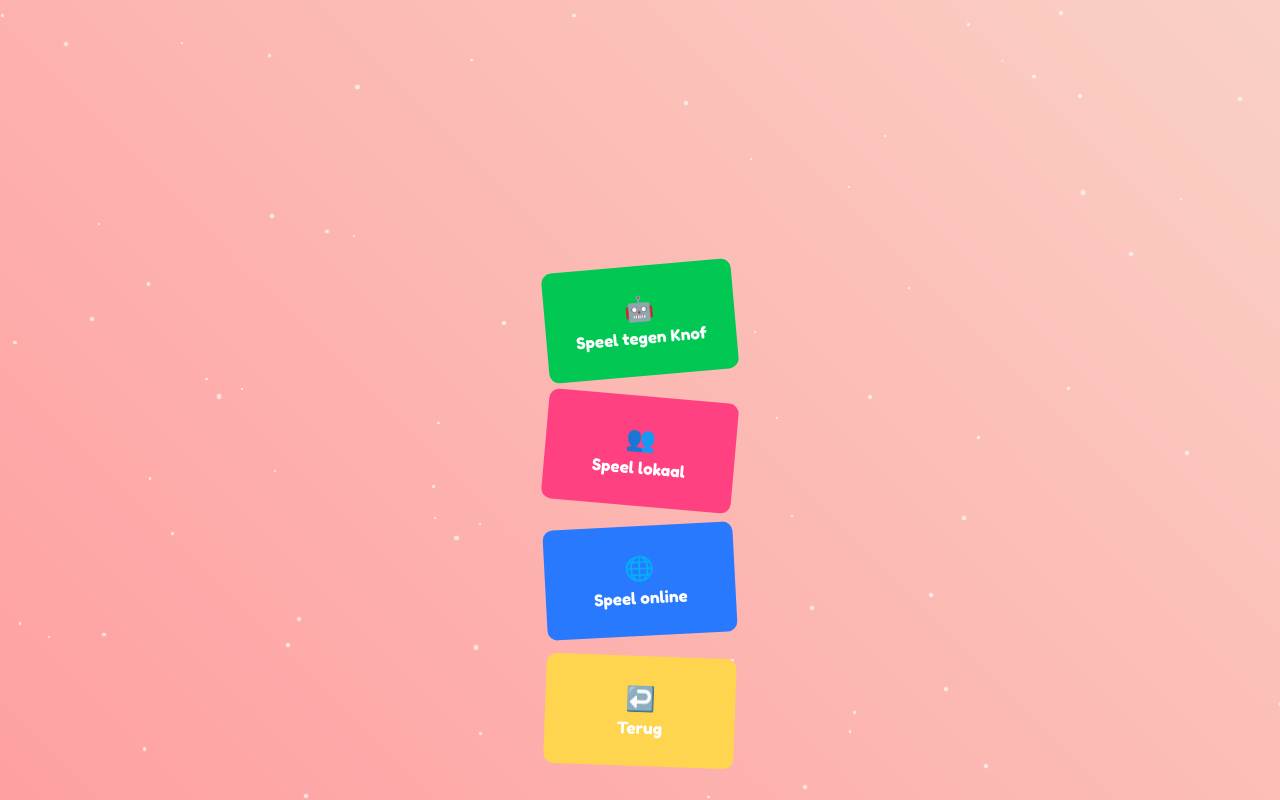
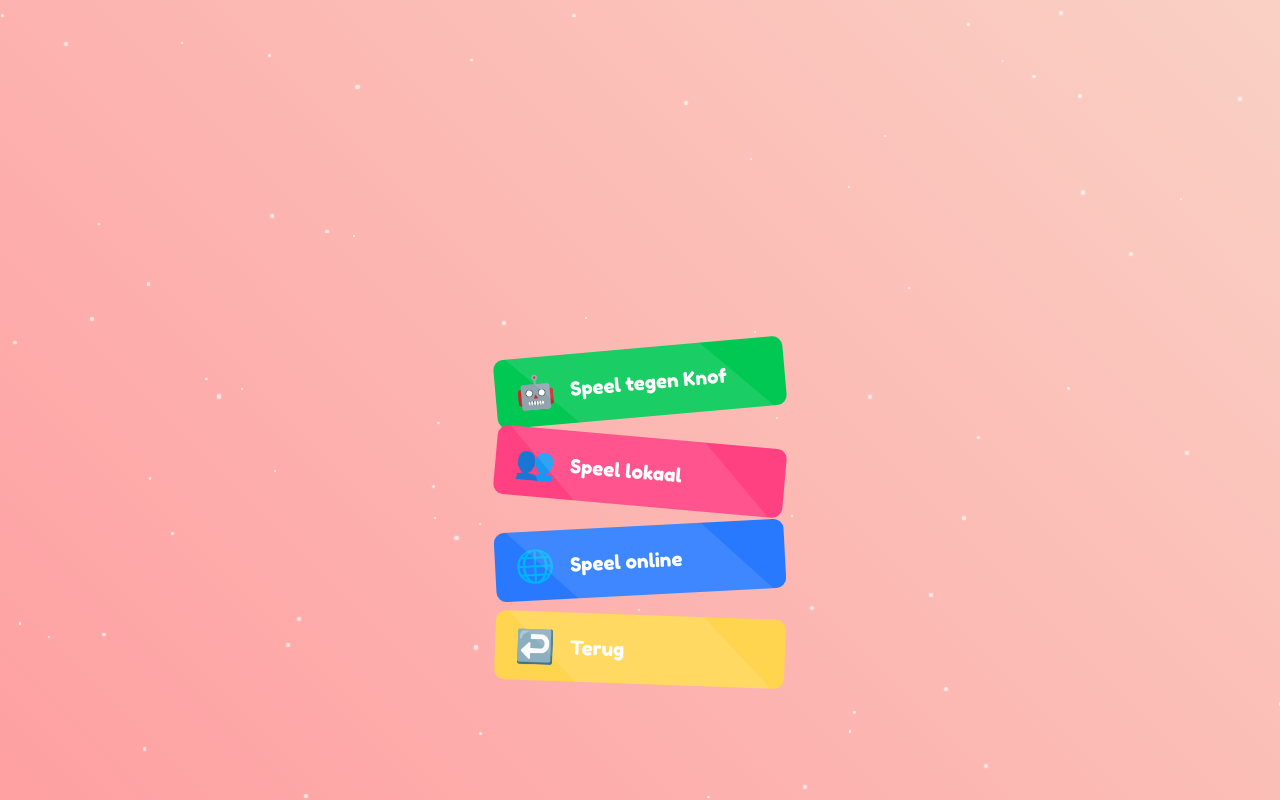
Before and after one commit to campique/rheezerbelten-webapp, a React (Create React App) app: page /games/connect-four in a window 1280 px wide. Shown: the top 800 px of the page. Built offline with nearby package versions, Linux system fonts and the light colour scheme; no server answers; the HTML template or start-up script is replaced by a standard one.

Commit message:
Update ConnectFourOptions.js

```diff
--- a/src/games/ConnectFourOptions.js
+++ b/src/games/ConnectFourOptions.js
@@ -14,32 +14,41 @@ const OptionsContainer = styled.div`
 const OptionButton = styled.div`
   background-color: ${props => props.bgColor};
   color: white;
-  padding: 15px;
+  padding: 15px 20px;
   margin: 10px;
   border-radius: 10px;
   cursor: pointer;
+  display: flex;
+  align-items: center;
+  width: 250px;
+  position: relative;
+  overflow: hidden;
+  transition: all 0.3s ease;
   transform: ${props => props.rotation};
-  transition: all 0.3s ease;
-  display: flex;
-  flex-direction: column;
-  align-items: center;
-  justify-content: center;
-  width: 160px;
-  height: 80px;
+
+  &:before {
+    content: '';
+    position: absolute;
+    top: -50%;
+    left: -50%;
+    width: 200%;
+    height: 200%;
+    background: rgba(255, 255, 255, 0.1);
+    transform: rotate(45deg);
+  }
 
   &:hover {
-    transform: scale(1.05) ${props => props.rotation};
+    transform: scale(1.05) ${props => props.hoverRotation};
   }
 `;
 
 const GameEmoji = styled.span`
-  font-size: 1.5rem;
-  margin-bottom: 5px;
+  font-size: 2rem;
+  margin-right: 15px;
 `;
 
 const GameTitle = styled.span`
-  font-size: 1rem;
-  text-align: center;
+  font-size: 1.2rem;
 `;
 
 const ConnectFourOptions = () => {
@@ -70,6 +79,7 @@ const ConnectFourOptions = () => {
       <OptionButton
         bgColor="#00c853"
         rotation="rotate(-5deg)"
+        hoverRotation="rotate(0deg)"
         onClick={() => handleOption('vsKnof')}
       >
         <GameEmoji>🤖</GameEmoji>
@@ -78,6 +88,7 @@ const ConnectFourOptions = () => {
       <OptionButton
         bgColor="#ff4081"
         rotation="rotate(5deg)"
+        hoverRotation="rotate(0deg)"
         onClick={() => handleOption('vsLocal')}
       >
         <GameEmoji>👥</GameEmoji>
@@ -86,6 +97,7 @@ const ConnectFourOptions = () => {
       <OptionButton
         bgColor="#2979ff"
         rotation="rotate(-3deg)"
+        hoverRotation="rotate(2deg)"
         onClick={() => handleOption('vsOnline')}
       >
         <GameEmoji>🌐</GameEmoji>
@@ -94,6 +106,7 @@ const ConnectFourOptions = () => {
       <OptionButton
         bgColor="#ffd54f"
         rotation="rotate(2deg)"
+        hoverRotation="rotate(-3deg)"
         onClick={handleBack}
       >
         <GameEmoji>↩️</GameEmoji>
```
